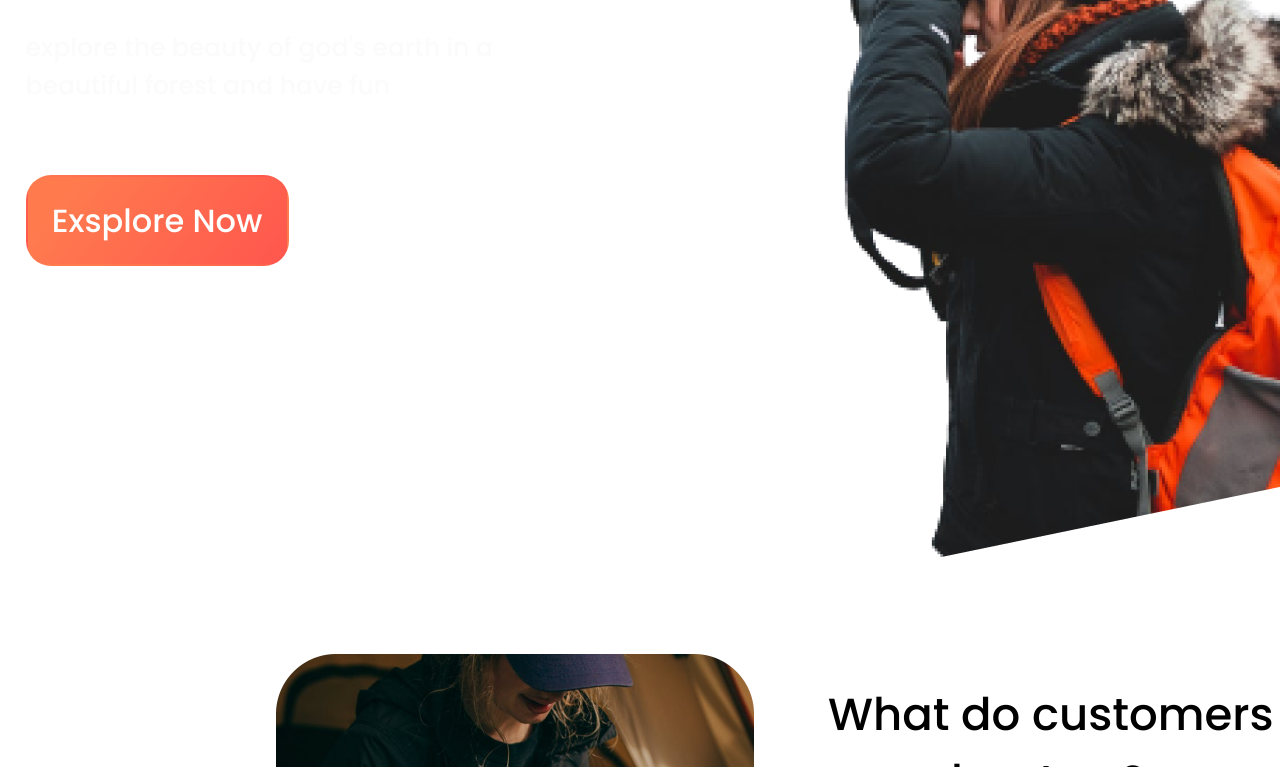
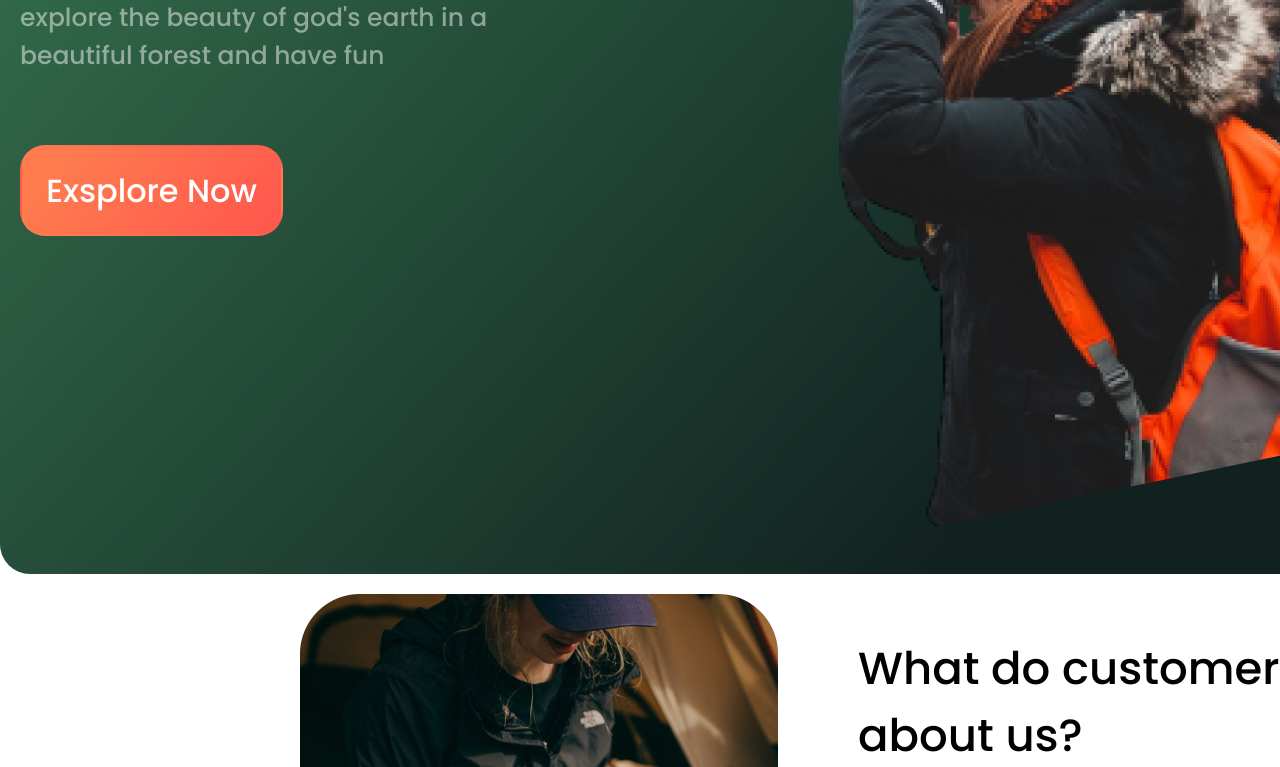
Before and after one commit to Ekaterina200100/Web-programming, a plain HTML site: page index.html in a window 1280 px wide. Shown: the part 466-1233 px from the top of the page. Drawn offline with Linux system fonts and the light colour scheme.

Commit message:
Update main.css

```diff
--- a/css/main.css
+++ b/css/main.css
@@ -1,13 +1,16 @@
+.main {
+    margin: 0 auto;
+    width: 1440px;
+}
 .block-one {
     display: flex;
     flex-direction: row;
     justify-content: space-around;
     position: relative;
-    left: 2%;
-    margin-top: 50px;
-    margin-bottom: 50px;
+    padding: 20px;
     gap: 0px;
-    width: 100%;
+    background: linear-gradient(132.05deg, #428E5F -17.38%, #112120 78.4%);
+    border-radius: 0px 0px 30px 30px;
 }
 
 .block-one__left {
@@ -34,7 +37,7 @@
     width: 603px;
     height: 249px;
     top: 236px;
-    left: 100px;
+    /*left: 100px;*/
     gap: 0px;
     font-size: 55px;
     font-weight: 600;
@@ -94,8 +97,8 @@
     gap: 10px;
     position: relative;
     padding: 20px;
-    width: 100%;
     align-items: center;
+    border-radius: 30px 30px 0 0;
 }
 
 .block-two__left {
```
